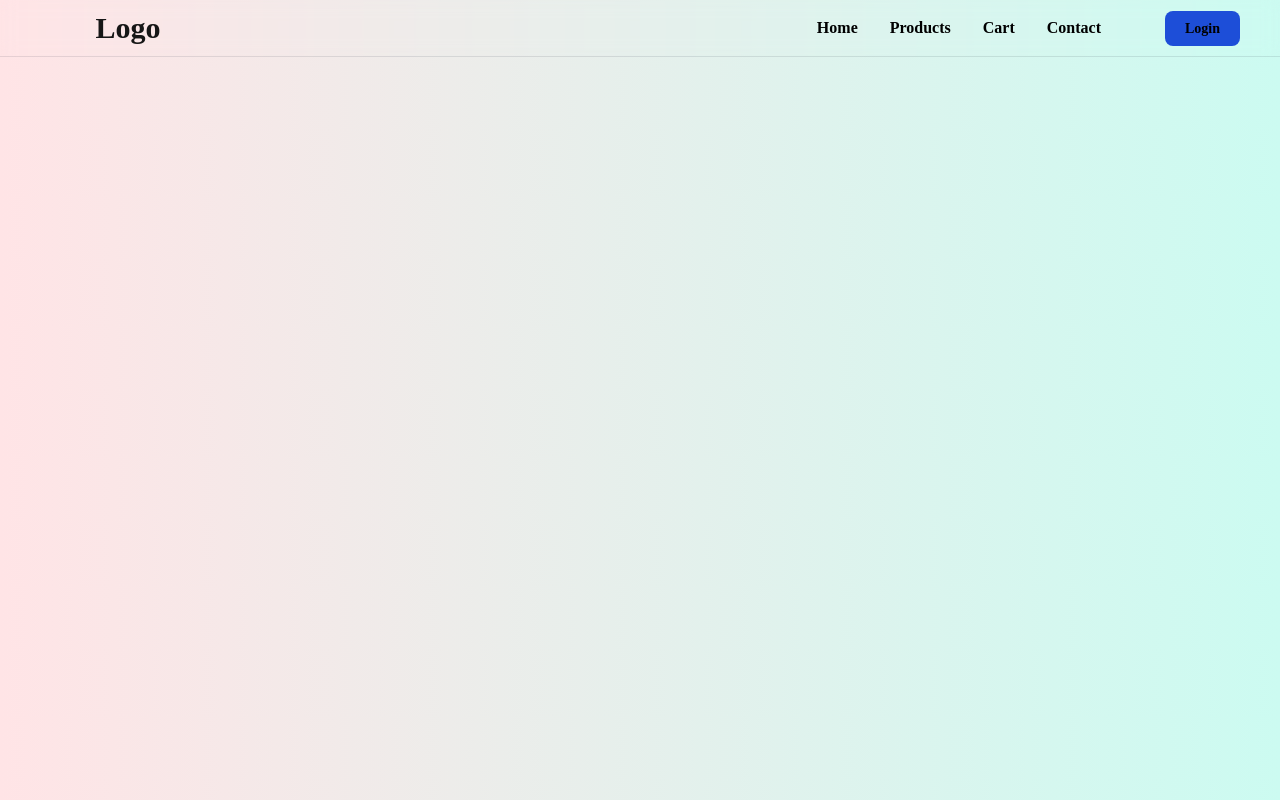
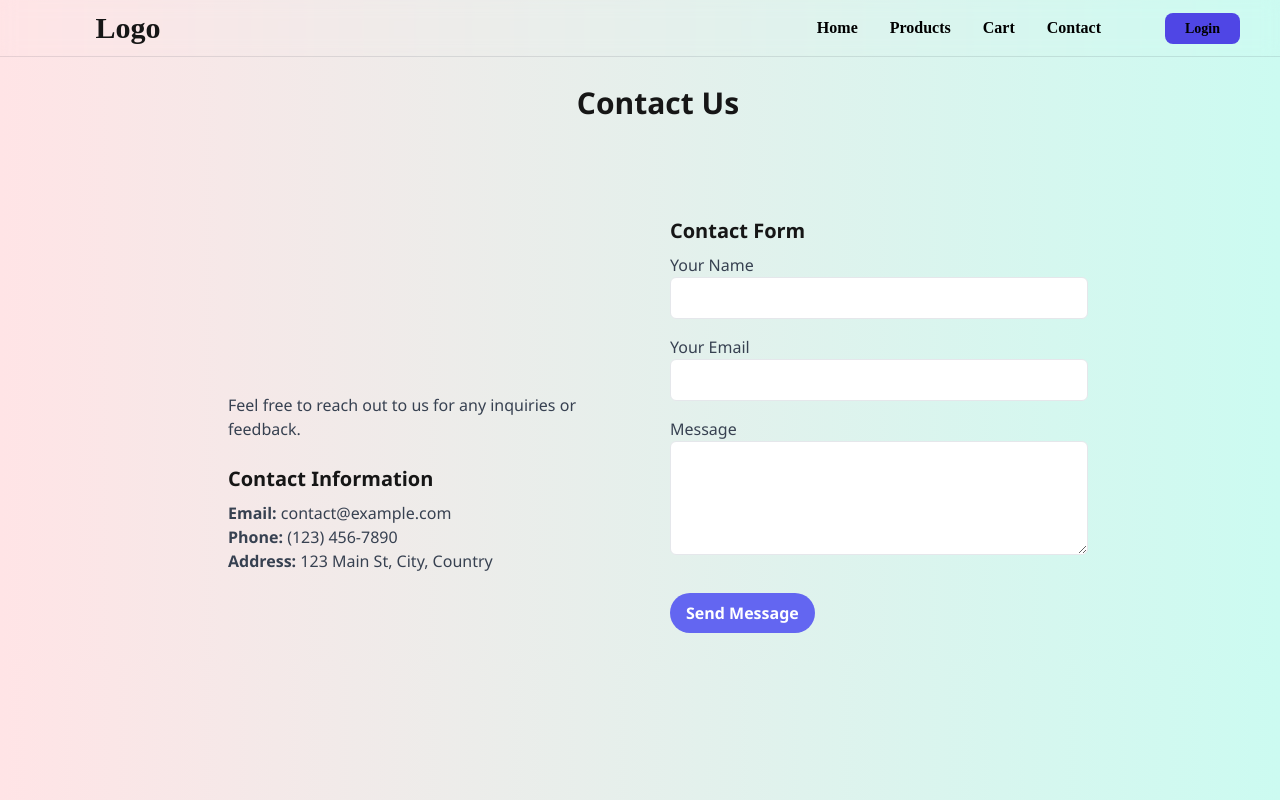
Before and after one commit to florinbighiu/El-proyecte-grande, a React (Vite) app in the folder client/: page /contact in a window 1280 px wide. Built offline with nearby package versions, Linux system fonts and the light colour scheme.

Commit message:
Added Contact page

```diff
--- a/client/src/App.jsx
+++ b/client/src/App.jsx
@@ -2,6 +2,7 @@ import { BrowserRouter as Router, Routes, Route } from 'react-router-dom';
 import ProductList from "./components/ProductList";
 import Navbar from "./layout/Navbar";
 import Cart from "./components/Cart";
+import ContactPage from './components/ContactPage';
 
 function App() {
   return (
@@ -10,6 +11,7 @@ function App() {
       <Navbar />
       <div className="container mx-5 pl-2 pr-3 py-1">
       <Routes>
+        <Route path='/contact' element={<ContactPage />}></Route>
           <Route path="/cart" element={<Cart />} />
           <Route path="/" element={<ProductList />} />
         </Routes>
--- a/client/src/components/Cart.jsx
+++ b/client/src/components/Cart.jsx
@@ -39,11 +39,11 @@ function Cart() {
     <h1 className="text-2xl font-bold mb-4">Your Cart</h1>
 
     <div className='flex flex-row'>
-      <div className="flex flex-col w-1/2">
+      <div id="cartItems" className="flex flex-col w-full h-[75vh] overflow-auto rounded-md bg-slate-400">
         {cartProducts.map((product) => (
           <div
             key={product.id}
-            className="group bg-slate-500 p-4 rounded-lg shadow-lg transform hover:scale-105 transition-transform duration-300 ease-in-out backdrop-blur-md hover:cursor-pointer"
+            className="group bg-slate-500 p-4 m-10 rounded-lg shadow-lg transform hover:scale-105 transition-transform duration-300 ease-in-out backdrop-blur-md hover:cursor-pointer"
           >
             <img src={product.imageUrl} alt={product.name} className="w-full h-32 object-cover " />
             <h3 className="text-lg text-slate-800 font-semibold mt-2">{product.name}</h3>
--- /dev/null
+++ b/client/src/components/ContactPage.jsx
@@ -0,0 +1,73 @@
+const ContactPage = () => {
+  return (
+    <div className="container mx-auto p-6">
+      <h1 className="text-3xl font-semibold mb-4 text-center">Contact Us</h1>
+
+      <div className="grid grid-cols-1 md:grid-cols-2 gap-6">
+        <div className=" pt-64 pl-44">
+          <p className="text-gray-700 mb-6">
+            Feel free to reach out to us for any inquiries or feedback.
+          </p>
+          <h2 className="text-xl font-semibold mb-2">Contact Information</h2>
+          <p className="text-gray-700">
+            <strong>Email:</strong> contact@example.com
+          </p>
+          <p className="text-gray-700">
+            <strong>Phone:</strong> (123) 456-7890
+          </p>
+          <p className="text-gray-700">
+            <strong>Address:</strong> 123 Main St, City, Country
+          </p>
+        </div>
+
+        <div className="pr-44 pt-20">
+          <h2 className="text-xl font-semibold mb-2">Contact Form</h2>
+          <form>
+            <div className="mb-4">
+              <label htmlFor="name" className="block text-gray-700 font-medium">
+                Your Name
+              </label>
+              <input
+                type="text"
+                id="name"
+                name="name"
+                className="w-full p-2 border rounded-md"
+                required
+              />
+            </div>
+            <div className="mb-4">
+              <label htmlFor="email" className="block text-gray-700 font-medium">
+                Your Email
+              </label>
+              <input
+                type="email"
+                id="email"
+                name="email"
+                className="w-full p-2 border rounded-md"
+                required
+              />
+            </div>
+            <div className="mb-4">
+              <label htmlFor="message" className="block text-gray-700 font-medium">
+                Message
+              </label>
+              <textarea
+                id="message"
+                name="message"
+                rows="4"
+                className="w-full p-2 border rounded-md"
+                required></textarea>
+            </div>
+            <button
+              type="submit"
+              className="bg-indigo-500 hover:bg-indigo-700 text-white font-bold py-2 px-4 rounded-full mt-4">
+              Send Message
+            </button>
+          </form>
+        </div>
+      </div>
+    </div>
+  );
+};
+
+export default ContactPage;
--- a/client/src/index.css
+++ b/client/src/index.css
@@ -16,3 +16,9 @@ body {
 .flex.flex-col > * {
   margin-bottom: 1rem;
 }
+
+#cartItems {
+  scroll-behavior: smooth;
+  scrollbar-color: #807f7f;
+  scrollbar-track-color: slategray;
+}
--- a/client/src/layout/Navbar.jsx
+++ b/client/src/layout/Navbar.jsx
@@ -59,10 +59,10 @@ const Navbar = () => {
               <a href="http://localhost:5173/cart">Cart</a>
               </li>
               <li className="text-black hover:text-yellow-500">
-              <a href="/">Contact</a>
+              <a href="/contact">Contact</a>
               </li>
               <li className="text-black hover:text-yellow-500 pl-8">
-              <a href="/"className="text-black bg-blue-700 hover:bg-blue-800 focus:ring-4 focus:ring-blue-300 font-serif font-bold rounded-lg text-sm px-5 py-2.5 mr-2 mb-2 dark:bg-blue-600 dark:hover:bg-blue-700 focus:outline-none dark:focus:ring-blue-800">Login</a>
+              <a href="/"className="text-black bg-indigo-600 hover:bg-indigo-700 focus:ring-4 focus:ring-blue-300 font-serif font-bold rounded-lg text-sm px-5 py-2 mr-2 mb-2">Login</a>
               </li>
             </ul>
           </div>
```
